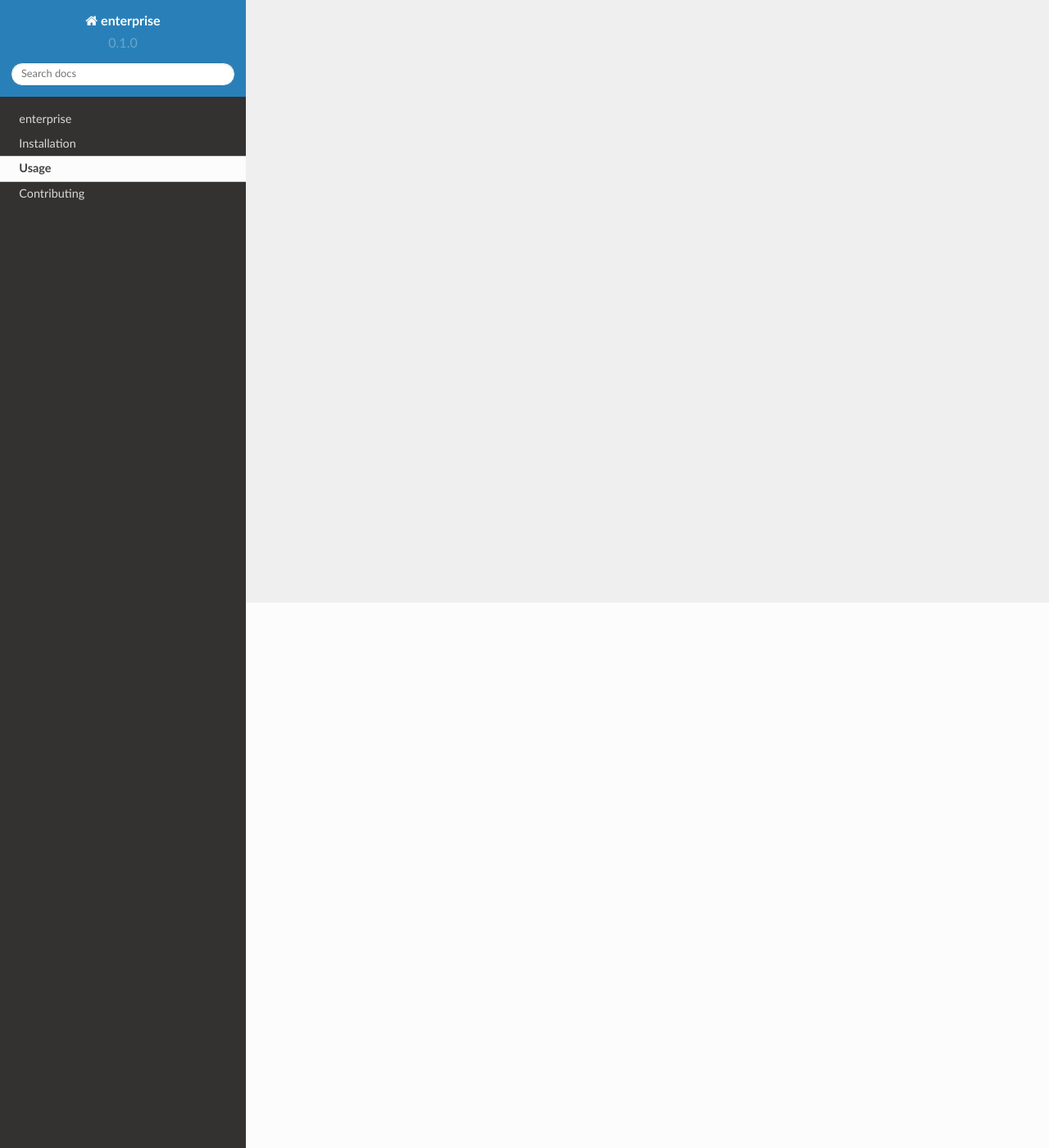
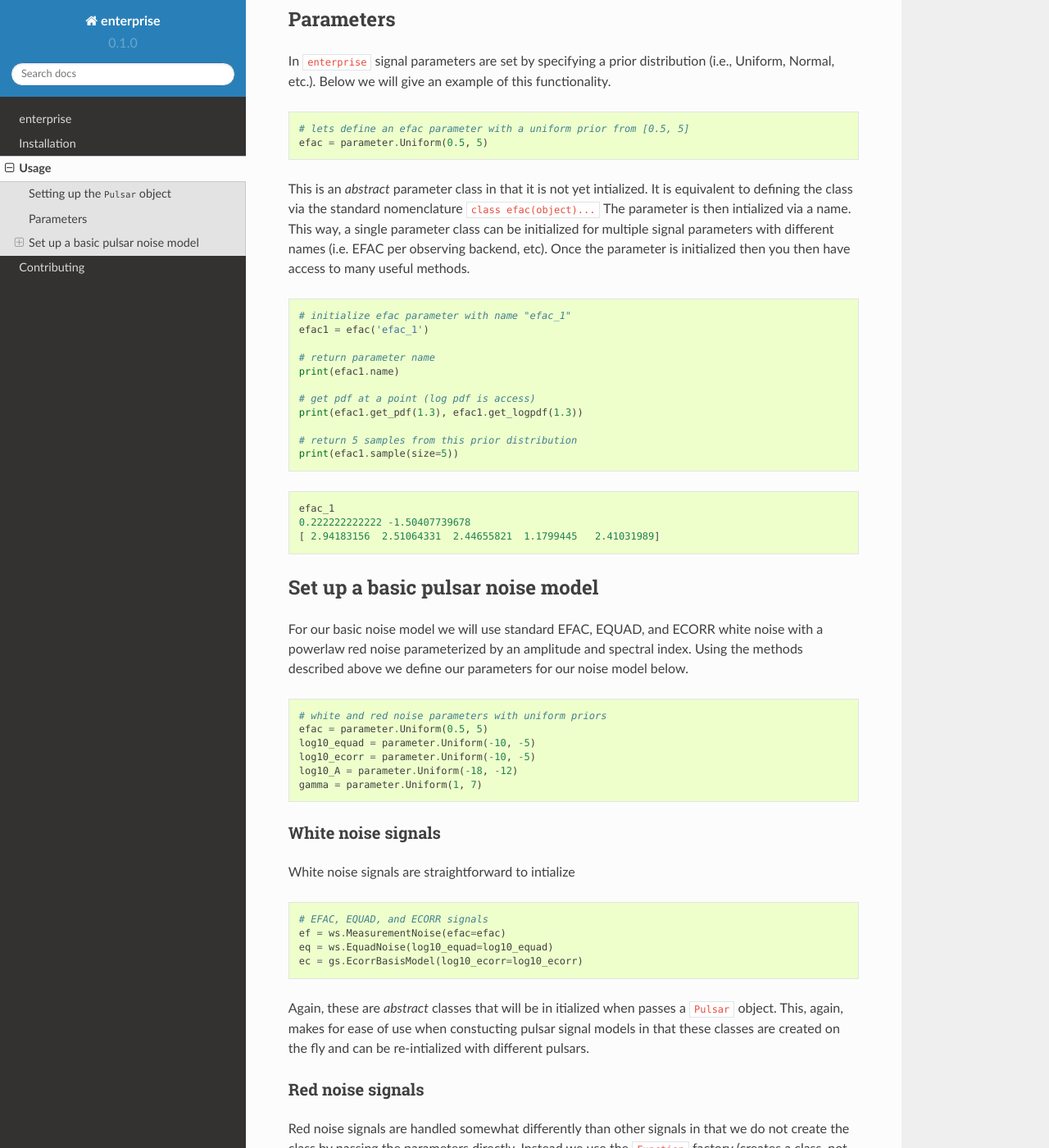
Before and after one commit to nanograv/enterprise, a Sphinx documentation site: the page built from docs/usage.rst, in a window 1280 px wide and 1400 px high, scrolled down 665 px. Shown: the whole window at 82% size. Built offline with Sphinx 7.4.7 and the Read the Docs theme 2.0.0, drawn with Linux system fonts in a browser that asks for light colours; pages that are not in the unit, such as notebooks, are missing from menus; some of the changed text lies outside the part shown.

Commit message:
Trying auto-docs

````diff
--- a/docs/conf.py
+++ b/docs/conf.py
@@ -293,5 +293,9 @@ def run_apidoc(_):
             cmd_path = os.path.abspath(os.path.join(sys.prefix, 'bin', 'sphinx-apidoc'))
         subprocess.check_call([cmd_path, '-o', output_path, '-f', '-M', module])
 
+    # make docs from notebooks
+    nb = '_static/notebooks/*.ipynb'
+    subprocess.check_call(['jupyter nbconvert --template nb-rst.tpl --to rst', nb, '--output-dir ./'])
+
 def setup(app):
     app.connect('builder-inited', run_apidoc)
--- a/docs/usage.rst
+++ b/docs/usage.rst
@@ -1,7 +1,177 @@
-=====
+
+.. module:: enterprise
+
+.. note:: This tutorial was generated from a Jupyter notebook that can be
+          downloaded `here <_static/notebooks/usage.ipynb>`_.
+
+.. _usage:
+
 Usage
 =====
 
-To use enterprise in a project::
 
-    import enterprise
+Setting up the ``Pulsar`` object
+--------------------------------
+
+``enterprise`` uses a specific ``Pulsar`` object to store all of the
+relevant pulsar information (i.e. TOAs, residuals, error bars, flags,
+etc) from the timing package. Eventually ``enterprise`` will support
+both ``PINT`` and ``tempo2``; however, for the moment it only supports
+``tempo2`` through the
+```libstempo`` <https://github.com/vallis/libstempo>`__ package. This
+object is then used to initalize ``Signal``\ s that define the
+generative model for the pulsar residuals. This is in keeping with the
+overall ``enterprise`` philosophy that the pulsar data should be as
+loosley coupled as possible to the pulsar model.
+
+Below we initialize a pulsar class with NANOGrav B1855+09 data by
+passing it the par and tim file.
+
+.. code:: python
+
+    # pulsar file information
+    parfiles = 'data/B1855+09_NANOGrav_11yv0.gls.par'
+    timfiles = 'data/B1855+09_NANOGrav_11yv0.tim'
+
+    psr = Pulsar(parfiles, timfiles)
+
+Parameters
+----------
+
+In ``enterprise`` signal parameters are set by specifying a prior
+distribution (i.e., Uniform, Normal, etc.). Below we will give an
+example of this functionality.
+
+.. code:: python
+
+    # lets define an efac parameter with a uniform prior from [0.5, 5]
+    efac = parameter.Uniform(0.5, 5)
+
+This is an *abstract* parameter class in that it is not yet intialized.
+It is equivalent to defining the class via the standard nomenclature
+``class efac(object)...`` The parameter is then intialized via a name.
+This way, a single parameter class can be initialized for multiple
+signal parameters with different names (i.e. EFAC per observing backend,
+etc). Once the parameter is initialized then you then have access to
+many useful methods.
+
+.. code:: python
+
+    # initialize efac parameter with name "efac_1"
+    efac1 = efac('efac_1')
+
+    # return parameter name
+    print(efac1.name)
+
+    # get pdf at a point (log pdf is access)
+    print(efac1.get_pdf(1.3), efac1.get_logpdf(1.3))
+
+    # return 5 samples from this prior distribution
+    print(efac1.sample(size=5))
+
+
+.. parsed-literal::
+
+    efac_1
+    0.222222222222 -1.50407739678
+    [ 2.94183156  2.51064331  2.44655821  1.1799445   2.41031989]
+
+
+Set up a basic pulsar noise model
+---------------------------------
+
+For our basic noise model we will use standard EFAC, EQUAD, and ECORR
+white noise with a powerlaw red noise parameterized by an amplitude and
+spectral index. Using the methods described above we define our
+parameters for our noise model below.
+
+.. code:: python
+
+    # white and red noise parameters with uniform priors
+    efac = parameter.Uniform(0.5, 5)
+    log10_equad = parameter.Uniform(-10, -5)
+    log10_ecorr = parameter.Uniform(-10, -5)
+    log10_A = parameter.Uniform(-18, -12)
+    gamma = parameter.Uniform(1, 7)
+
+White noise signals
+~~~~~~~~~~~~~~~~~~~
+
+White noise signals are straightforward to intialize
+
+.. code:: python
+
+    # EFAC, EQUAD, and ECORR signals
+    ef = ws.MeasurementNoise(efac=efac)
+    eq = ws.EquadNoise(log10_equad=log10_equad)
+    ec = gs.EcorrBasisModel(log10_ecorr=log10_ecorr)
+
+Again, these are *abstract* classes that will be in itialized when
+passes a ``Pulsar`` object. This, again, makes for ease of use when
+constucting pulsar signal models in that these classes are created on
+the fly and can be re-intialized with different pulsars.
+
+Red noise signals
+~~~~~~~~~~~~~~~~~
+
+Red noise signals are handled somewhat differently than other signals in
+that we do not create the class by passing the parameters directly.
+Instead we use the ``Function`` factory (creates a class, not an
+instance) to set the red noise PSD used (i.e. powerlaw, spectrum,
+broken, etc). This allows the user to define custom PSDs with no extra
+coding overhead other than the PSD definition itself.
+
+.. code:: python
+
+    # Use Function object to set power-law red noise with uniform priors
+    pl = Function(utils.powerlaw, log10_A=log10_A, gamma=gamma)
+
+    # red noise signal using Fourier GP
+    rn = gs.FourierBasisGP(spectrum=pl, components=30)
+
+Here we have defined a power-law function class that will be initialized
+when the red noise class is initialized. The red noise signal model is
+then a powerlaw red noise process modeled via a Fourier basis Gaussian
+Process with 30 components.
+
+Linear timing model
+~~~~~~~~~~~~~~~~~~~
+
+We must include the timing model in all of our analyses. In this case we
+treat it as a gaussian process with very large variances. Thus, this is
+equvalent to marginalizing over the linear timing model coefficients
+assuming uniform priors. In ``enterprise`` this is setup via:
+
+.. code:: python
+
+    # timing model as GP (no parameters)
+    tm = gs.TimingModel()
+
+Initializing the model
+~~~~~~~~~~~~~~~~~~~~~~
+
+Now that we have all of our signals defined we can define our total
+noise model as the sum of all of the components and intialize by passing
+that combined signal class the pulsar object. Is that awesome or what!
+
+.. code:: python
+
+    # create combined signal class with some metaclass magic
+    s = ef + ec + eq + rn + tm
+
+    # initialize model with pulsar object
+    pm = s(psr)
+
+    # print out the parameter names and priors
+    pm.params
+
+
+
+
+.. parsed-literal::
+
+    ["B1855+09_efac":Uniform(0.5,5),
+     "B1855+09_gamma":Uniform(1,7),
+     "B1855+09_log10_A":Uniform(-18,-12),
+     "B1855+09_log10_ecorr":Uniform(-10,-5),
+     "B1855+09_log10_equad":Uniform(-10,-5)]
--- a/requirements_dev.txt
+++ b/requirements_dev.txt
@@ -12,3 +12,4 @@ pytest==3.0.6
 sphinx-rtd-theme==0.1.9
 pytest-cov==2.4.0
 coveralls==1.1
+jupyter==1.0.0
````
Also changed, not shown: docs/_static/notebooks/usage.ipynb (added), 2 other files.
